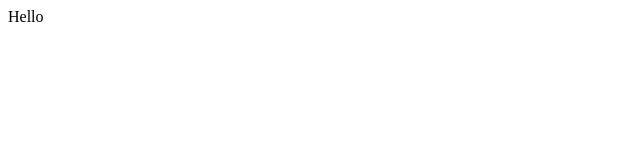
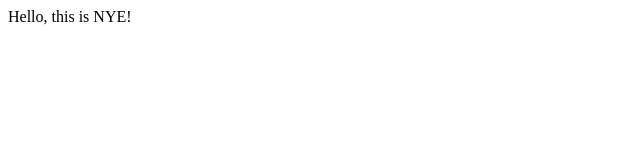
Before and after one commit to fire3fly/demo-repo, a plain HTML site: page index.html in a window 1280 px wide. Shown: the full height of the page, 0-640 px from the left. Drawn offline with Linux system fonts and the light colour scheme.

Commit message:
Update index.html

```diff
--- a/index.html
+++ b/index.html
@@ -1 +1 @@
-<div>Hello</div>
+<div>Hello, this is NYE!</div>
```
